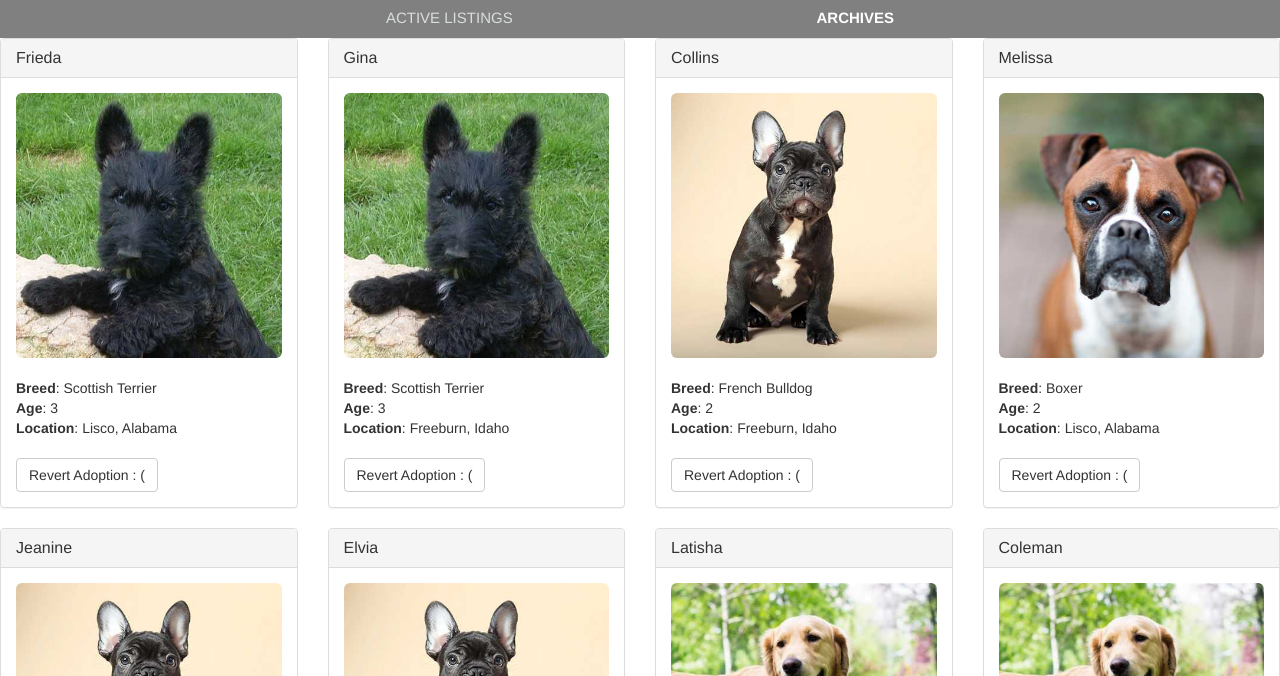
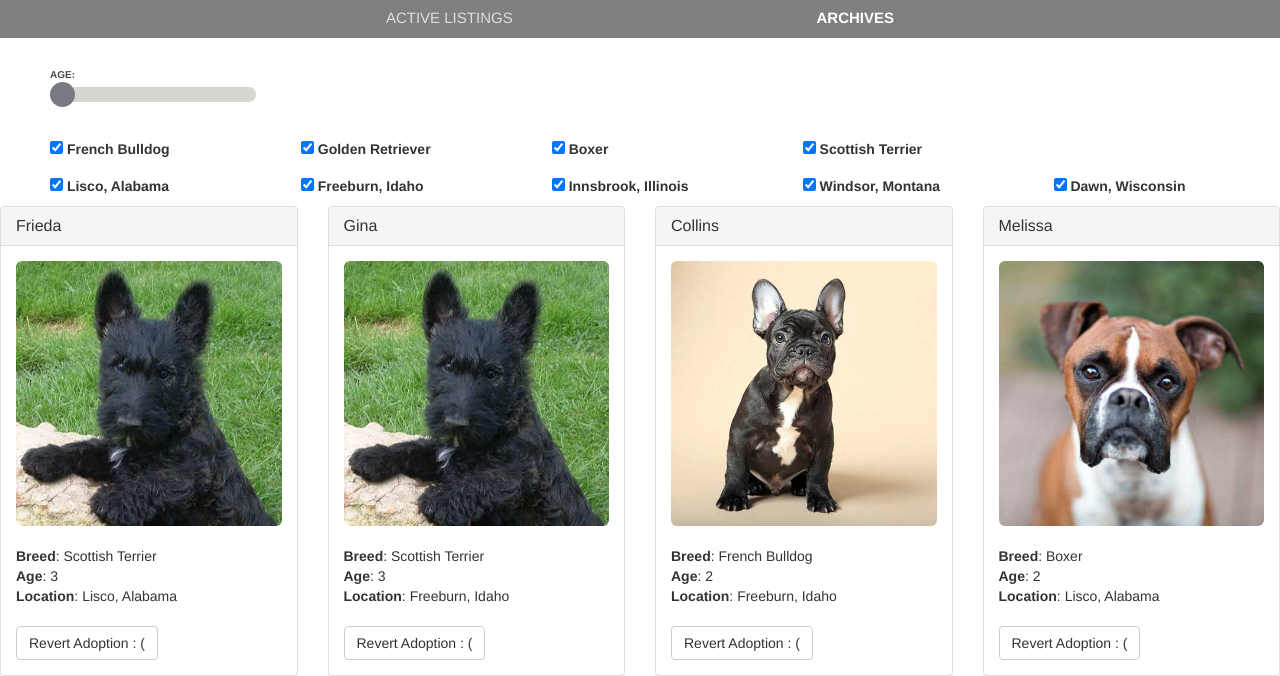
Before and after one commit to wuyujie1/APS1050-Final-Project, a website: page pet-shop-box-master/src/archives.html in a window 1280 px wide. Shown: the part 124-800 px from the top of the page. Drawn offline with nearby package versions, Linux system fonts and the light colour scheme; files whose address does not match are found by name.

Commit message:
filter for archive

```diff
--- a/pet-shop-box-master/src/archives.html
+++ b/pet-shop-box-master/src/archives.html
@@ -35,6 +35,65 @@
         </ul>
       </nav>
 
+      <div class="slidecontainer">
+        <div class="slidercaption">AGE:</div>
+        <input type="range" min="0" max="5" value="0" class="slider" id="ageSlider" onchange="App.handleSlider(this.value)">
+      </div>
+
+
+
+    <fieldset>
+
+  <div>
+    <input type="checkbox" id="French Bulldog" name="French Bulldog" checked onchange="App.handleBreedCheckbox(this.id)">
+    <label for="French Bulldog">French Bulldog</label>
+  </div>
+
+  <div>
+      <input type="checkbox" id="Golden Retriever" name="Golden Retriever" checked onchange="App.handleBreedCheckbox(this.id)">
+      <label for="Golden Retriever">Golden Retriever</label>
+    </div>
+
+  <div>
+      <input type="checkbox" id="Boxer" name="Boxer" checked onchange="App.handleBreedCheckbox(this.id)">
+      <label for="Boxer">Boxer</label>
+  </div>
+
+  <div>
+      <input type="checkbox" id="Scottish Terrier" name="Scottish Terrier" checked onchange="App.handleBreedCheckbox(this.id)">
+      <label for="Scottish Terrier">Scottish Terrier</label>
+  </div>
+</fieldset>
+<fieldset>
+
+  <div>
+    <input type="checkbox" id="Lisco, Alabama" name="Lisco, Alabama" checked onchange="App.handleLocationCheckbox(this.id)">
+    <label for="Lisco, Alabama">Lisco, Alabama</label>
+  </div>
+
+  <div>
+      <input type="checkbox" id="Freeburn, Idaho" name="Freeburn, Idaho" checked onchange="App.handleLocationCheckbox(this.id)">
+      <label for="Freeburn, Idaho">Freeburn, Idaho</label>
+    </div>
+
+  <div>
+      <input type="checkbox" id="Innsbrook, Illinois" name="Innsbrook, Illinois" checked onchange="App.handleLocationCheckbox(this.id)">
+      <label for="Innsbrook, Illinois">Innsbrook, Illinois</label>
+  </div>
+
+  <div>
+      <input type="checkbox" id="Windsor, Montana" name="Windsor, Montana" checked onchange="App.handleLocationCheckbox(this.id)">
+      <label for="Windsor, Montana">Windsor, Montana</label>
+  </div>
+
+  <div>
+      <input type="checkbox" id="Dawn, Wisconsin" name="Dawn, Wisconsin" checked onchange="App.handleLocationCheckbox(this.id)">
+      <label for="Dawn, Wisconsin">Dawn, Wisconsin</label>
+  </div>
+
+</fieldset>
+
+
       <div id="petsRow" class="row">
         <!-- PETS LOAD HERE -->
       </div>
```
